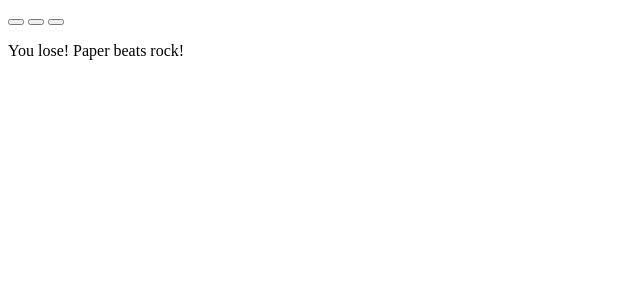
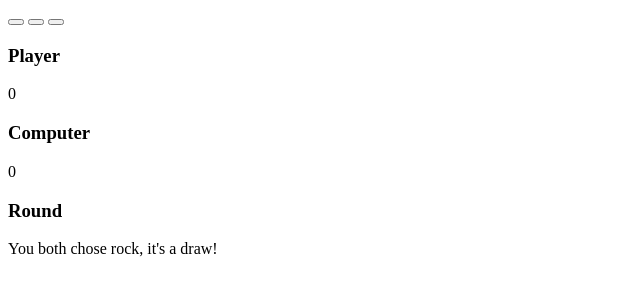
Before and after one commit to gabgosrob/odin-rock-paper-scissors, a plain HTML site: page index.html in a window 1280 px wide. Both pictures are taken after a click on the button 16 px from the left and 22 px from the top of the page. Shown: the whole page, without its empty margins (0-640 px from the left). Drawn offline with Linux system fonts and the light colour scheme.

Commit message:
add more text fields and implement bo5

```diff
--- a/index.html
+++ b/index.html
@@ -11,6 +11,19 @@
             <button id="paper"></button>
             <button id="scissors"></button>
         </div>
-        <p class="result"></p>
+        <div>
+            <div>
+                <h3>Player</h3>
+                <p id="player">0</p>
+            </div>
+            <div>
+                <h3>Computer</h3>
+                <p id="computer">0</p>
+            </div>
+        </div>
+        <div>
+            <h3>Round</h3>
+            <p id="result">No result to show.</p>
+        </div>
     </body>
 </html>
--- a/js/game.js
+++ b/js/game.js
@@ -2,7 +2,12 @@
 
 const CHOICES = ["rock", "paper", "scissors"];
 const buttons = Array.from(document.querySelectorAll("button"));
-const resultField = document.querySelector(".result")
+const playerScoreField = document.getElementById("player");
+const computerScoreField = document.getElementById("computer");
+const resultField = document.getElementById("result");
+let playerScore = 0;
+let computerScore = 0;
+let numberOfGames = 5;
 
 buttons.forEach(button => {
     button.addEventListener("click", play)
@@ -10,15 +15,24 @@ buttons.forEach(button => {
 
 function play(e) {
     const playerSelection = e.target.id;
+    if (playerScore < 3 && computerScore < 3) {
+        playRound(playerSelection)
+    }
+}
+
+function playRound(playerSelection) {
     const computerSelection = computerPlay();
-    const result = playRound(playerSelection, computerSelection);
+    const result = getRoundResult(playerSelection, computerSelection);
     const resultMessage = createResultMessage(
         result,
         playerSelection,
         computerSelection
     );
+    updateScores(result);
 
-    resultField.innerText = resultMessage;
+    resultField.textContent = resultMessage;
+    playerScoreField.textContent = playerScore;
+    computerScoreField.textContent = computerScore;
 }
 
 function computerPlay() {
@@ -27,7 +41,7 @@ function computerPlay() {
     return CHOICES[randomSelection];
 }
 
-function playRound(playerSelection, computerSelection) {
+function getRoundResult(playerSelection, computerSelection) {
     if (playerSelection == computerSelection) {
         return "draw";
     }
@@ -87,6 +101,15 @@ function createResultMessage(result, playerSelection, computerSelection) {
     return message;
 }
 
+function updateScores(result) {
+    if (result == "win") {
+        playerScore++;
+    }
+    else if (result == "loss") {
+        computerScore++;
+    }
+}
+
 function capitalize(text) {
     text = text.toLowerCase();
     const firstLetter = text.charAt(0);
```
